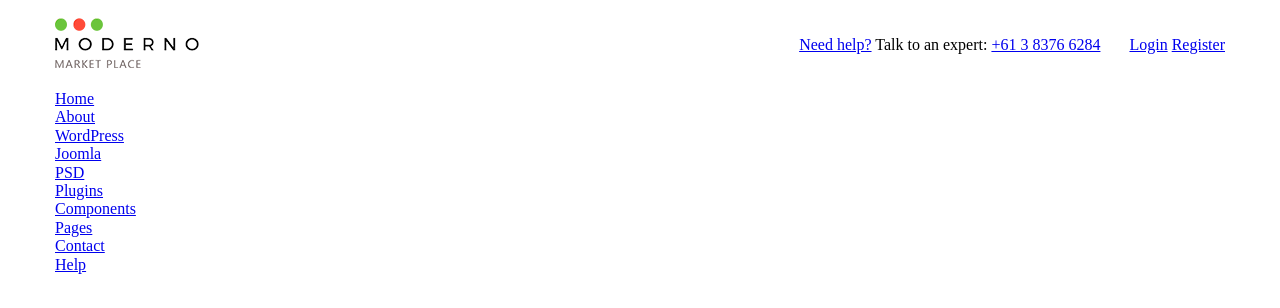
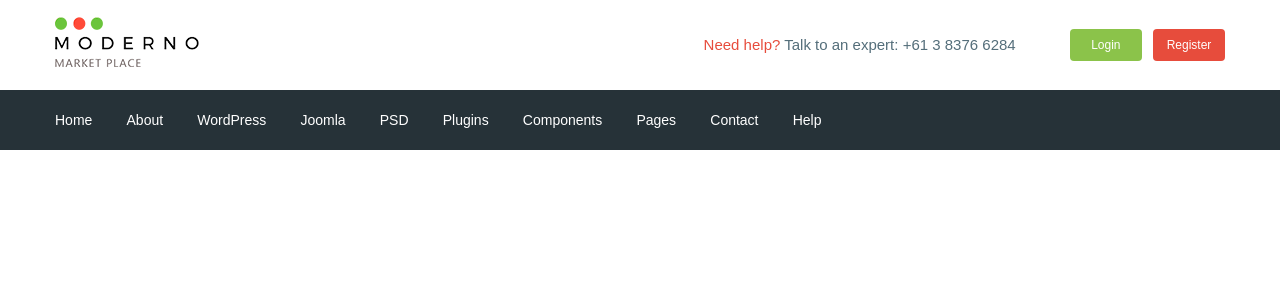
Before and after one commit to sfgardev/moderno, a website: page app/index.html in a window 1280 px wide. Drawn offline with nearby package versions, Linux system fonts and the light colour scheme; files that its build step writes are made by us from their sources.

Commit message:
header done

```diff
--- a/app/index.html
+++ b/app/index.html
@@ -30,8 +30,8 @@
                     </div>
                     <div class="header__box">
                         <a class="basket" href="#"></a>
-                        <a class="header__btn" href="#">Login</a>
-                        <a class="header__btn" href="#">Register</a>
+                        <a class="header__btn header__btn-login" href="#">Login</a>
+                        <a class="header__btn header__btn-register" href="#">Register</a>
                     </div>
                 </div>
             </div>
--- a/app/scss/_fonts.scss
+++ b/app/scss/_fonts.scss
@@ -1,6 +1,7 @@
 @font-face {
-    font-family: 'Robotto-Regular', sans-serif;
+    font-family: 'Roboto-Regular', sans-serif;
     src: url('../fonts/Roboto-Regular.woff2') format('woff2'),
          url('../fonts/Roboto-Regular.woff') format('woff');
-         font-weight: 400;
+    font-weight: 400;
+    font-display: swap;
 }
--- a/app/scss/_global.scss
+++ b/app/scss/_global.scss
@@ -8,6 +8,8 @@
 }
 a{
     display: inline-block;
+    text-decoration: none;
+    color: $text;
 }
 ul,
 li{
@@ -16,7 +18,11 @@
     list-style: none;
 }
 body{
-    font-family: 'Robotto-Regular';
+    font-family: 'Roboto-Regular', sans-serif;
+    font-size: 15px;
+    line-height: 24px;
+    color: $text;
+    font-weight: 400;
 }
 .container{
     max-width: 1200px;
--- a/app/scss/_vars.scss
+++ b/app/scss/_vars.scss
@@ -0,0 +1,4 @@
+$text: #546e7a;
+$red: #e74c3c;
+$green: #8bc34a;
+$bg: #263238;
--- a/app/scss/style.scss
+++ b/app/scss/style.scss
@@ -10,5 +10,43 @@
 }
 .header__text{
     margin-left: auto;
-    margin-right: 25px;
+    margin-right: 50px;
+    span{
+        color: $red;
+    }
 }
+.header__btn{
+    padding: 4px;
+    width: 72px;
+    border-radius: 4px;
+    text-align: center;
+    color: #fff;
+    font-size: 12px;
+}
+.header__btn-login{
+    background-color: $green;
+}
+.header__btn-register{
+    background-color: $red;
+    margin-left: 7px;
+}
+.header__menu{
+    background-color: $bg;
+}
+.menu{
+    display: flex;
+    align-items: center;
+    height: 60px;
+}
+.menu__list{
+    li{
+        display: inline-block;
+        & + li{
+            margin-left: 30px;
+        }
+    }
+    a{
+        color: #fff;
+        font-size: 14px;
+    }
+}
--- a/gulpfile.js
+++ b/gulpfile.js
@@ -9,7 +9,7 @@
 
     gulp.task('sass', function(){
         return gulp.src('app/scss/**/*.scss')
-            .pipe(sass({outputStyle: 'compressed'}))
+            .pipe(sass({outputStyle: 'expanded'}))
             .pipe(rename({suffix: '.min'}))
             .pipe(autoprefixer({
                 overrideBrowserslist: ['last 8 versions']
@@ -58,7 +58,7 @@
     });
 
     gulp.task('watch', function(){
-        gulp.watch('app/scss/style.scss', gulp.parallel('sass'))
+        gulp.watch('app/scss/**/*.scss', gulp.parallel('sass'))
         gulp.watch('app/*.html', gulp.parallel('html'))
         gulp.watch('app/js/*.js', gulp.parallel('js'))
 });
```
